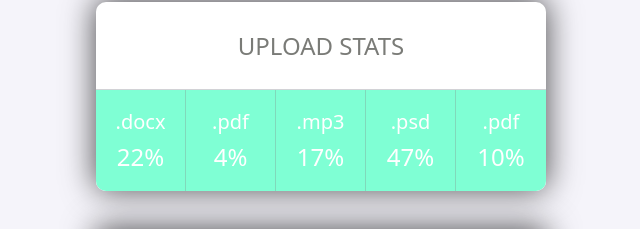
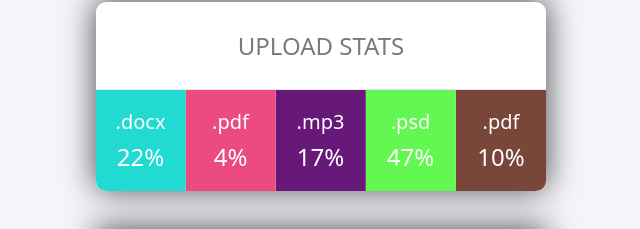
Before and after one commit to MarinaKarabut/goit-react-hw-01-components, a React (Create React App) app: page / in a window 1280 px wide. Shown: the part 501-730 px from the top of the page, without its empty margins (319-959 px from the left). Built offline with nearby package versions, Linux system fonts and the light colour scheme.

Commit message:
add function random

```diff
--- a/src/components/Statistics/Statistics.jsx
+++ b/src/components/Statistics/Statistics.jsx
@@ -6,7 +6,12 @@ import styles from './Statistics.module.css';
 
 
 function Statistics({title, stats}) {
-    const statElements = stats.map(({id, label, percentage}) => (<li className={styles.item} key={id}>
+    const statElements = stats.map(({id, label, percentage}) => (
+    <li className={styles.item}
+    style={{
+        backgroundColor: `rgb(${random()},${random()}, ${random()})`,
+      }}
+    key={id}>
         <span className={styles.label}>{label}</span>
         <span className={styles.percentage}>{percentage}%</span>
         </li>))
@@ -19,6 +24,11 @@ function Statistics({title, stats}) {
         </ul>
     </section>
     )
+
+    function random() {
+        return Math.floor(Math.random() * 256)
+      }
+
 };
 
 export default Statistics;
--- a/src/components/Statistics/Statistics.module.css
+++ b/src/components/Statistics/Statistics.module.css
@@ -25,7 +25,7 @@
 .statList{
     display: flex;
     width: 100%;
-    border-top: 1px solid rgba(128, 128, 128, 0.3);
+    border-top: 1px solid  rgba(196,201,204, 0.3);
     background-color: #f5f4fa;
 }
 
@@ -33,10 +33,9 @@
     width: calc(100% / 5);
     padding: 20px 10px;
     text-align: center;
-    background-color: aquamarine;
 }
 .item:not(:last-child) {
-    border-right: 1px solid rgba(128, 128, 128, 0.3);
+    border-right: 1px solid rgba(196,201,204, 0.3);
   }
 
 .label{
```
